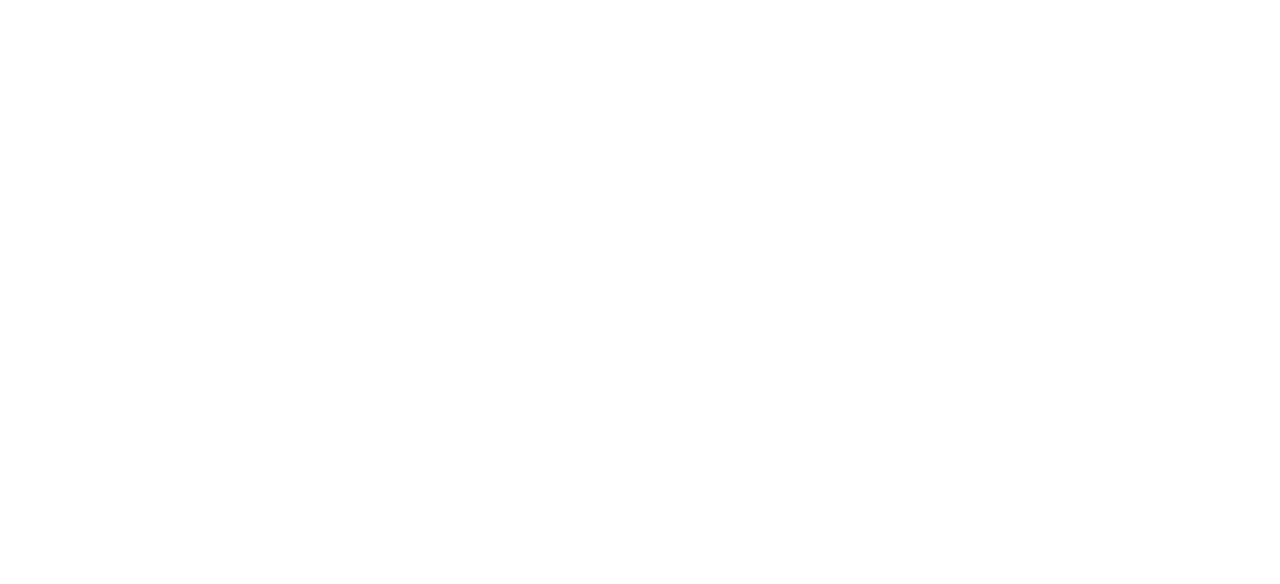
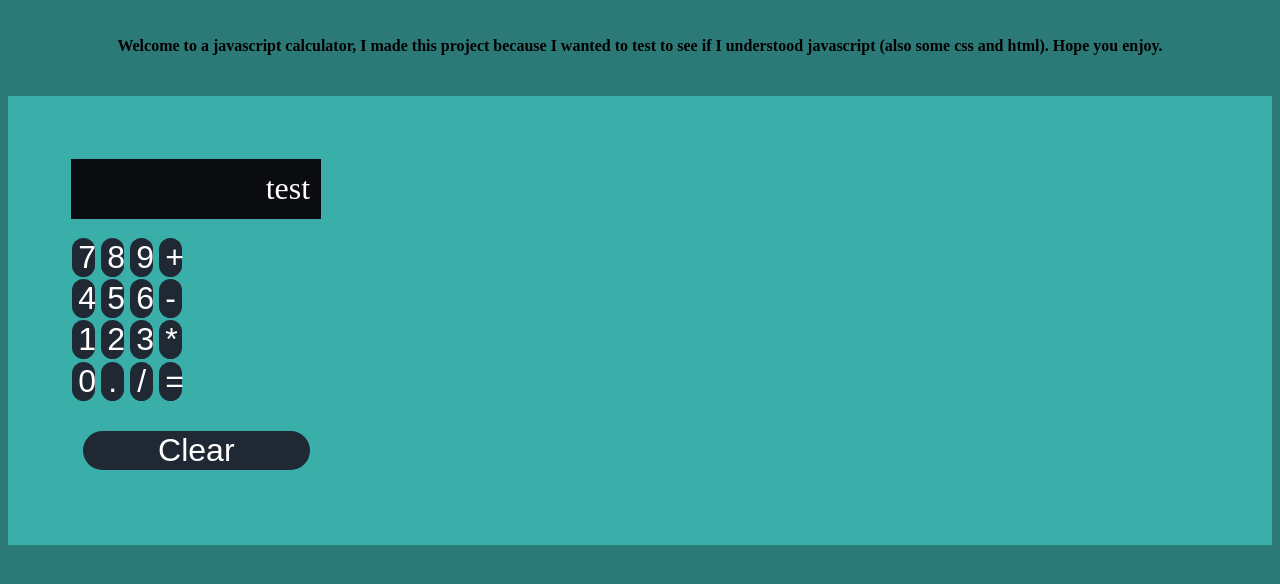
Before and after one commit to FrederikKristensen/js_calculator, a website: page index.html in a window 1280 px wide. Drawn offline with Linux system fonts and the light colour scheme.

Commit message:
Set up keys and color

```diff
--- a/index.html
+++ b/index.html
@@ -4,9 +4,47 @@
     <meta charset="UTF-8">
     <meta http-equiv="X-UA-Compatible" content="IE=edge">
     <meta name="viewport" content="width=device-width, initial-scale=1.0">
+    <link rel="stylesheet" href="style.css">
     <title>Calculator js</title>
 </head>
 <body>
+    <div class="intro-text">
+        <p>
+            Welcome to a javascript calculator, I made this
+            project because I wanted to test to see if I
+            understood javascript (also some css and html). Hope you enjoy.
+        </p>
+    </div>
 
+
+    <div class="calculator">
+        <div class="screen">test</div>
+        <br/>
+        <div class="buttons">
+            <button>7</button>
+            <button>8</button>
+            <button>9</button>
+            <button>+</button>
+            <button>4</button>
+            <button>5</button>
+            <button>6</button>
+            <button>-</button>
+            <button>1</button>
+            <button>2</button>
+            <button>3</button>
+            <button>*</button>
+            <button>0</button>
+            <button>.</button>
+            <button>/</button>
+            <button id="equals">=</button>
+        </div>
+
+        <br/>
+
+        <button class="clear">Clear</button>
+    </div>
+
+
+    <script src="js/script.js"></script>
 </body>
 </html>
--- /dev/null
+++ b/js/script.js
@@ -0,0 +1,7 @@
+
+
+const first = 2;
+const secound = 3;
+
+const third = first + secound;
+console.log(third);
--- /dev/null
+++ b/style.css
@@ -0,0 +1,48 @@
+body {
+    background-color: #2B7A78;
+}
+
+.intro-text {
+    display: flex;
+    justify-content: center;
+    padding-top: 1%;
+    padding-bottom: 2%;
+    font-weight: bolder;
+}
+
+.calculator {
+    background-color: #3aafa9;
+    padding: 5%;
+    /* Makes it so the content are not "flex inline" so they do not
+    appear on the same line*/
+    /* display: flex; */
+    /* position: relative; */
+    /* Pushes the content to the middel from the left */
+    justify-content: center;
+    /* Pushes the content to the middel from the top */
+    align-items: center;
+}
+
+.screen {
+    width: 20%;
+    background-color: #0B0C10;
+    color: #FFFFFF;
+    padding: 1%;
+    font-size: 200%;
+    /* Makes the text be at the end instead of the start */
+    text-align: end;
+}
+
+.buttons {
+    width: 10%;
+}
+
+button {
+    background-color: #1F2833;
+    border: none;
+    color: #FFFFFF;
+    font-size: 200%;
+    border-radius: 25px;
+    margin: 1%;
+    width: 20%;
+}
```
Also changed, not shown: script.js (deleted).
